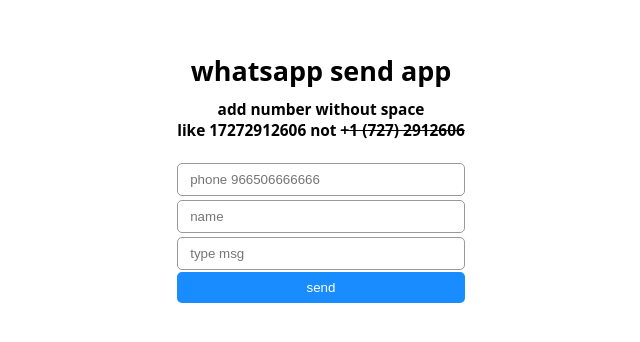
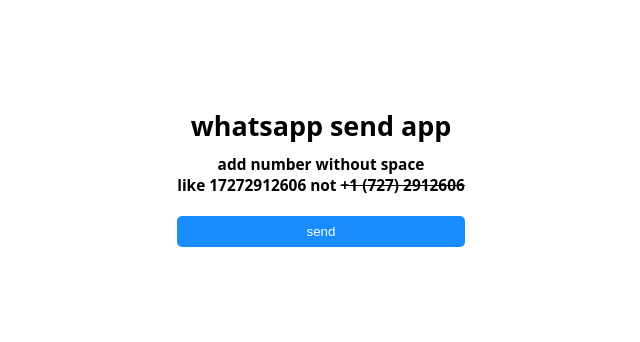
Before and after one commit to AbdulrahmanNahhas/Whatsapp-With-Javascript, a plain HTML site: page index.html in a window 1280 px wide. Shown: the part 228-570 px from the top of the page, without its empty margins (319-959 px from the left). Drawn offline with Linux system fonts and the light colour scheme.

Commit message:
Update index.html

```diff
--- a/index.html
+++ b/index.html
@@ -17,9 +17,9 @@
                 <h6>add number without space <br> like 17272912606 not <strike>+1 (727) 2912606 </strike></h6>
             </div>
         </div>
-            <input id="number" type="numric" placeholder="phone 966506666666">
+            <!-- <input id="number" type="numric" placeholder="phone 966506666666">
             <input id="name" type="text" placeholder="name">
-            <input id="msg" type="text" placeholder="type msg">
+            <input id="msg" type="text" placeholder="type msg"> -->
         <button onclick="send_handle()">send</button>
     </div>
 
```
